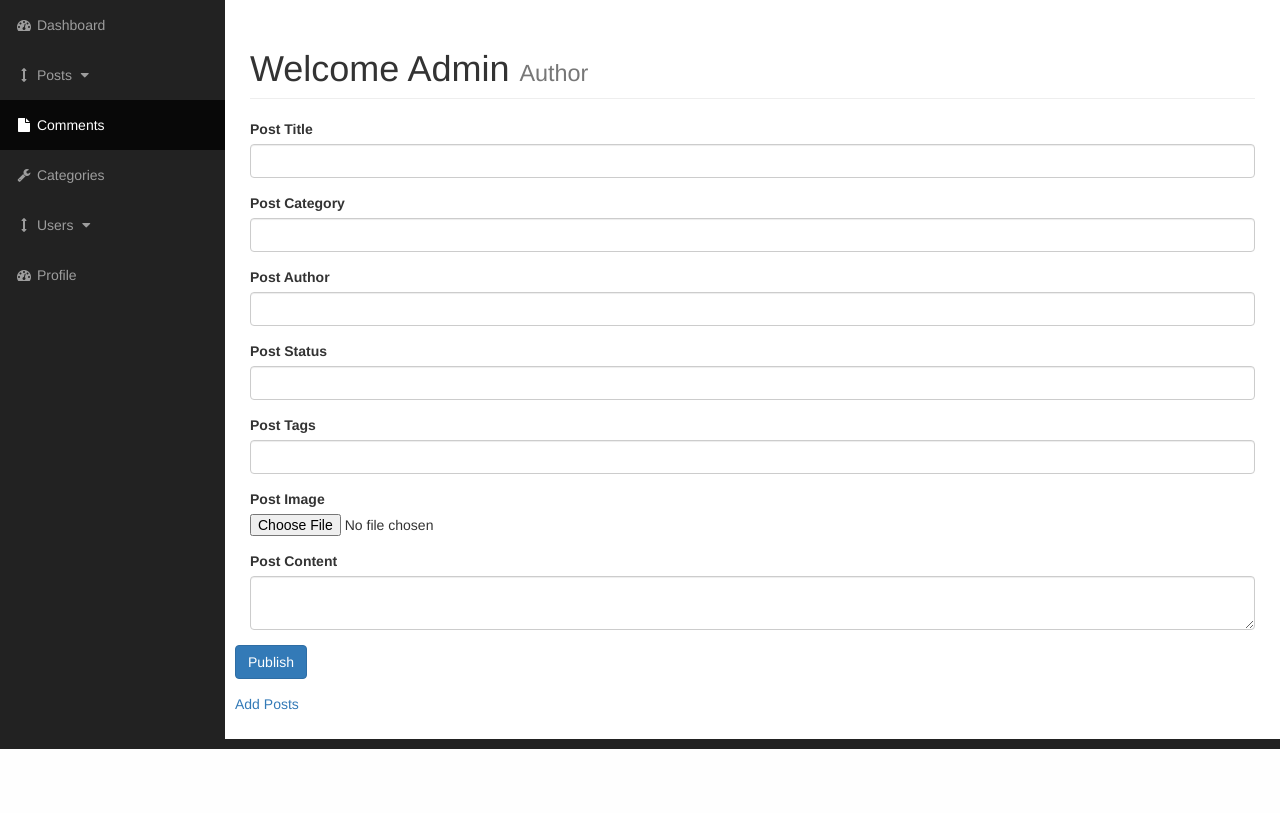
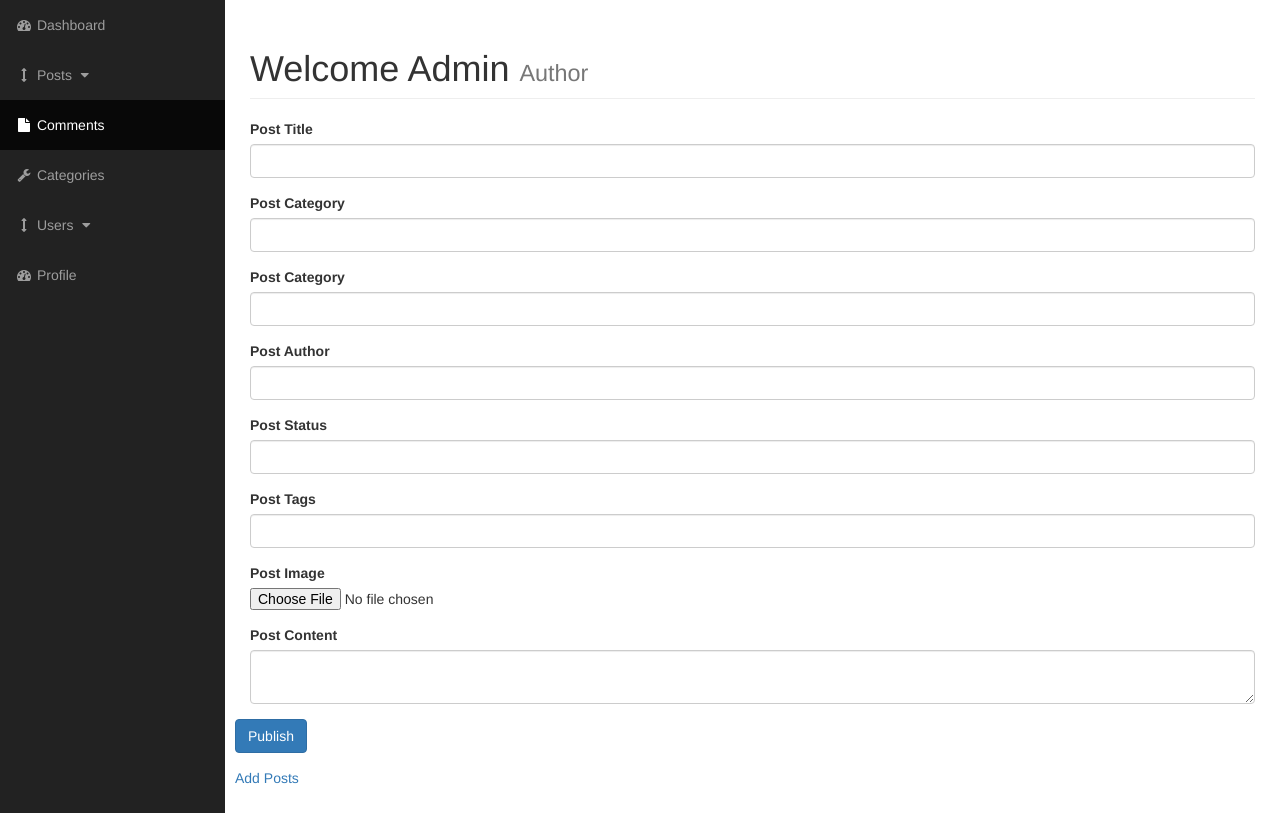
Before and after one commit to Erwin-Cino/CMS_PHP, a PHP site: page /admin/posts.php?source=addposts in a window 1280 px wide. Shown: the part 51-864 px from the top of the page. Before the commit the page ends 800 px from the top, so only its background shows below. Run offline with PHP 8.4, Linux system fonts and the light colour scheme.

Commit message:
create query to insert all forms into database

```diff
--- a/admin/includes/add_posts.php
+++ b/admin/includes/add_posts.php
@@ -8,6 +8,7 @@ if (isset($_POST['create_post'])) {
      $post_status = $_POST['post_status'];
      $post_category = $_POST['category'];
      $post_tags = $_POST['post_tags'];
+     $post_category_id = $_POST['post_category_id'];
      $post_image = $_FILES['image']['name'];
      $post_image_temp = $_FILES['image']['tmp_name'];
      $post_content = $_POST['post_content'];
@@ -17,7 +18,16 @@ if (isset($_POST['create_post'])) {
 
     move_uploaded_file($post_image_temp, "../images/$post_image");
 
+    $query = "INSERT INTO `posts`(post_category_id, post_title, post_author, post_date, post_image, post_content, post_tags, post_comment_count, post_status) ";
 
+    $query .= "VALUES ('{$post_category_id}', '{$post_title}' , '{$post_author}' ,  now() , '{$post_image}' , '{$post_content}' , '{$post_tags}' , '{$post_comment_count}' , '{$post_status}')";
+
+    $insert_post_date = mysqli_query($con,$query);
+
+
+    if(!$insert_post_date) {
+        die("Query failed " . mysqli_error($con));
+    }
 
 }
 
@@ -36,6 +46,11 @@ if (isset($_POST['create_post'])) {
   <div class="form-group">
     <label for="post_category">Post Category</label>
     <input type="text" class="form-control" name="category">
+  </div>
+
+<div class="form-group">
+    <label for="post_category">Post Category</label>
+    <input type="text" class="form-control" name="post_category_id">
   </div>
 
   <div class="form-group">
```
Also changed, not shown: images/tourists-going-to-baguio.jpg (added), images/transient-signange-street.jpg (added).
